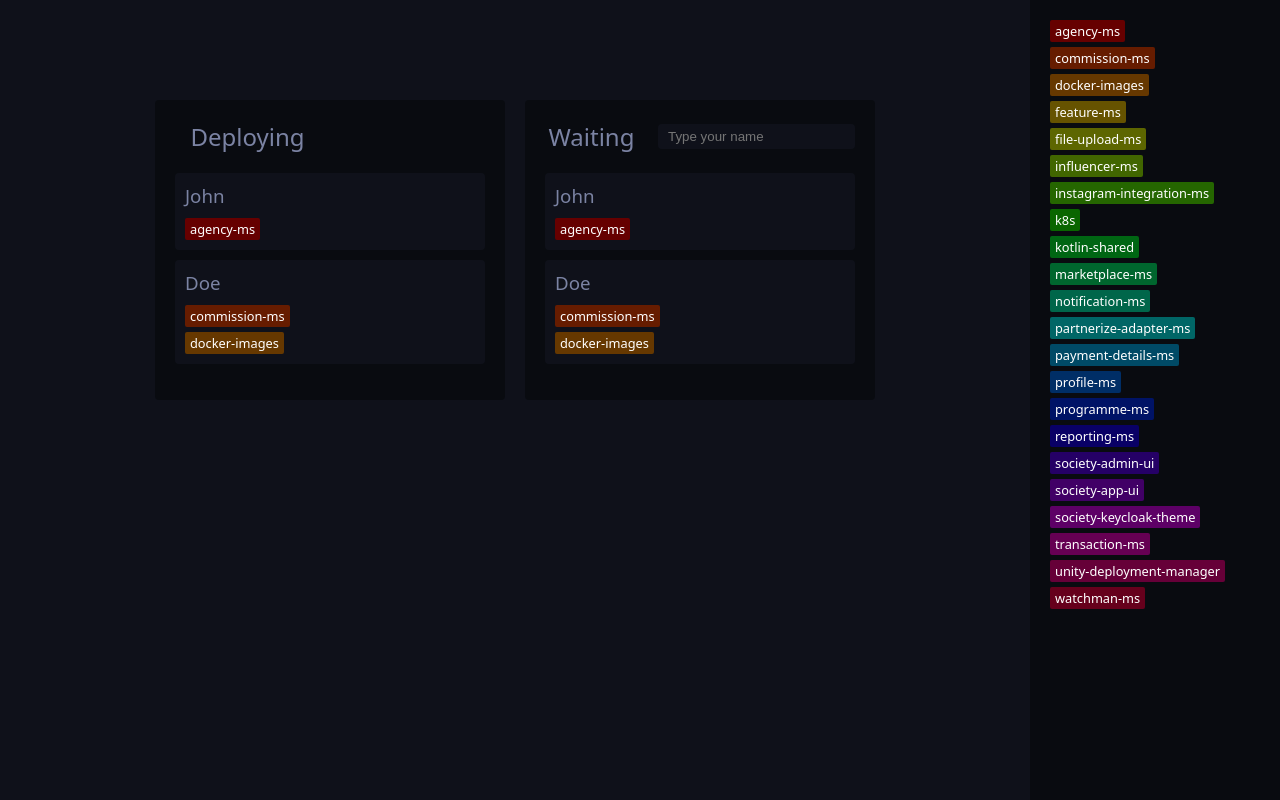
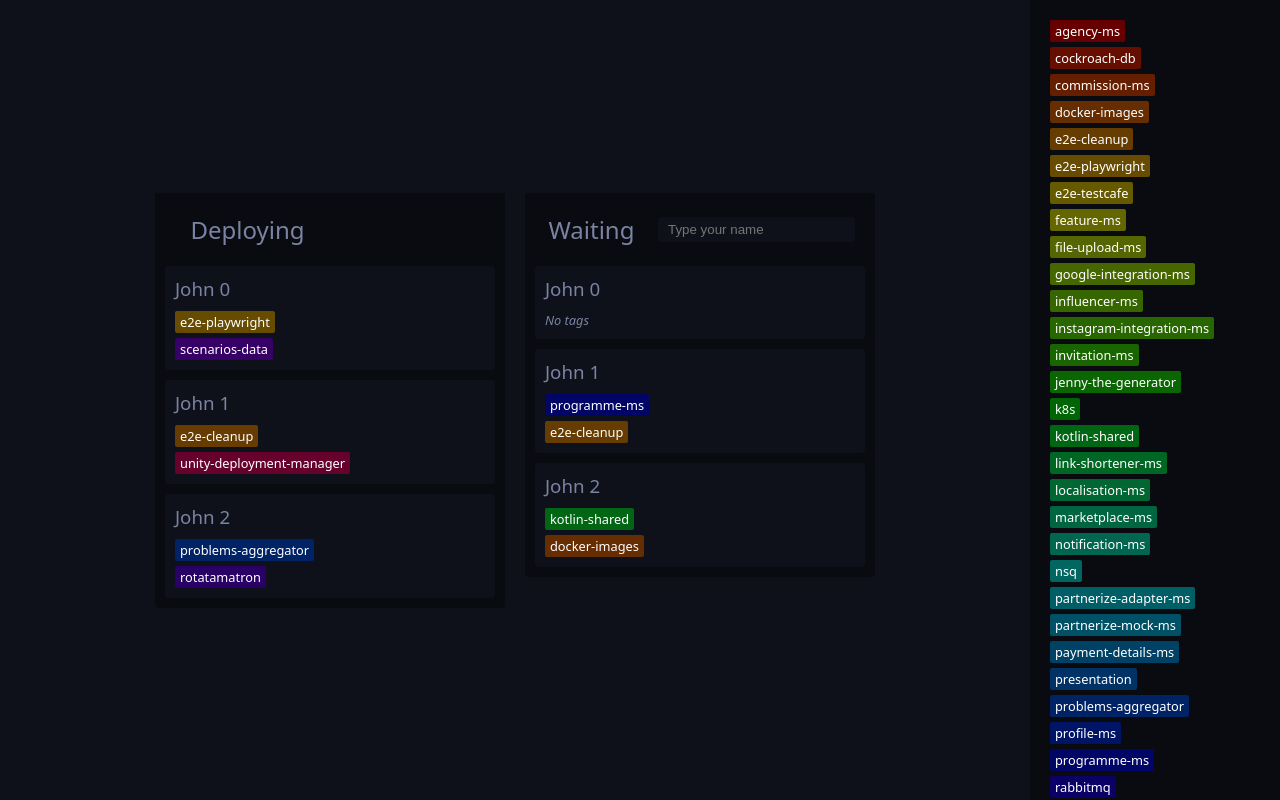
Before and after one commit to piotrzielinski1994/deployment-queue, a Next.js app: page / in a window 1280 px wide. Built offline with nearby package versions, Linux system fonts and the light colour scheme.

Commit message:
Tackle scrolling

```diff
--- a/components/board/board.module.scss
+++ b/components/board/board.module.scss
@@ -1,12 +1,13 @@
 .wrapper {
-  width: 100%;
-  max-width: 720px;
-  padding: 100px;
   grid-area: board;
+  align-self: center;
+  max-height: min(100vh, 700px);
   margin-inline: auto;
+  padding: var(--spacingSm);
   display: grid;
   grid-template-columns: repeat(2, 1fr);
   gap: var(--spacingMd);
   justify-content: center;
   align-items: start;
+  overflow-y: hidden;
 }
--- a/components/column/column.module.scss
+++ b/components/column/column.module.scss
@@ -1,44 +1,21 @@
 .wrapper {
   --_maxWidth: 350px;
-  --_minHeight: 300px;
-  position: relative;
   width: var(--_maxWidth);
   max-width: var(--_maxWidth);
-  min-height: var(--_minHeight);
-  padding: var(--spacingMd);
-  padding-bottom: calc(var(--spacingMd) - var(--spacingSm));
   display: grid;
   grid-template-rows: auto 1fr;
   border-radius: var(--radiusXs);
   background-color: var(--colorBg1);
-
-  &::before {
-    content: '';
-    position: absolute;
-    inset: 0;
-    z-index: 0;
-    background-color: var(--colorBg3);
-    opacity: 0;
-    color: hsl(calc(100 * 180), 50%, 50%);
-  }
-
-  & > * {
-    z-index: 1;
-  }
-
-  &[data-is-dragging-over='true'] {
-    &::before {
-      opacity: 1;
-    }
-  }
 }
 
 .header {
-  margin-bottom: var(--spacingMd);
+  padding: var(--spacingMd);
+  padding-bottom: var(--spacingSm);
   display: grid;
   grid-template-columns: repeat(2, 1fr);
   gap: var(--spacingMd);
   align-items: center;
+  background-color: inherit;
 }
 
 .heading {
@@ -64,11 +41,36 @@
   }
 }
 
+.scrollableContainer {
+  max-height: min(100%, 500px);
+  overflow-y: scroll;
+}
+
 .container {
-  display: grid;
-  align-content: start;
+  position: relative;
+  min-height: 200px;
+  padding: var(--spacingSm);
+  // padding-top: var(--spacingXs2);
+  padding-top: 0;
+
+  &::before {
+    content: '';
+    position: absolute;
+    inset: 0;
+    z-index: 0;
+    background-color: var(--colorBg3);
+    opacity: 0;
+  }
 
   & > * {
-    margin-bottom: var(--spacingSm);
+    isolation: isolate;
+    z-index: 2;
+    margin-top: var(--spacingSm);
+  }
+
+  &[data-is-dragging-over='true'] {
+    &::before {
+      opacity: 1;
+    }
   }
 }
--- a/components/column/column.tsx
+++ b/components/column/column.tsx
@@ -22,11 +22,7 @@ const Column = ({ column }: ColumnProps) => {
   return (
     <Droppable droppableId={column.id} type={DndDroppable.CARDS}>
       {(droppableProvider, droppableSnapshot) => (
-        <div
-          className={styles.wrapper}
-          ref={droppableProvider.innerRef}
-          data-is-dragging-over={droppableSnapshot.isDraggingOver}
-        >
+        <div className={styles.wrapper}>
           <header className={styles.header}>
             <h2 className={styles.heading}>{column.heading}</h2>
             {column.canAddCard && (
@@ -41,12 +37,21 @@ const Column = ({ column }: ColumnProps) => {
               </form>
             )}
           </header>
-          <div className={styles.container} data-droppable="column">
-            {column.cards.map((card, index) => {
-              return <Card key={card.id} card={card} index={index} />;
-            })}
+          <div
+            className={styles.scrollableContainer}
+            data-droppable="column"
+            ref={droppableProvider.innerRef}
+          >
+            <div
+              className={styles.container}
+              data-is-dragging-over={droppableSnapshot.isDraggingOver}
+            >
+              {column.cards.map((card, index) => {
+                return <Card key={card.id} card={card} index={index} />;
+              })}
+              {droppableProvider.placeholder}
+            </div>
           </div>
-          {droppableProvider.placeholder}
         </div>
       )}
     </Droppable>
--- a/components/dashboard/dashboard.module.scss
+++ b/components/dashboard/dashboard.module.scss
@@ -1,6 +1,7 @@
 .wrapper {
-  min-height: 100dvh;
+  height: 100vh;
   display: grid;
   grid-template-columns: 1fr 250px;
   grid-template-areas: 'board sidebar';
+  overflow: hidden;
 }
--- a/components/sidebar/sidebar.module.scss
+++ b/components/sidebar/sidebar.module.scss
@@ -6,6 +6,7 @@
   justify-items: start;
   align-content: start;
   background-color: var(--colorBg1);
+  overflow-y: auto;
 
   & > * {
     margin-bottom: var(--spacingXs);
--- a/data/queue/queue.helpers.ts
+++ b/data/queue/queue.helpers.ts
@@ -8,35 +8,20 @@ import { TAG_CONTAINER } from '../tags/tags.types';
 
 export const defaultQueue: Queue = {
   // columns,
-  columns: columns.map((column) => {
+  columns: columns.map((column, index) => {
     return {
       ...column,
-      cards: [
-        {
-          id: generateCardId(),
-          heading: 'John',
-          tags: [
-            {
-              ...tags[0],
-              id: generateTagId(),
-            },
-          ],
-        },
-        {
-          id: generateCardId(),
-          heading: 'Doe',
-          tags: [
-            {
-              ...tags[1],
-              id: generateTagId(),
-            },
-            {
-              ...tags[2],
-              id: generateTagId(),
-            },
-          ],
-        },
-      ],
+      cards: Array.from({ length: 3 }, (_, index) => ({
+        id: generateCardId(),
+        heading: `John ${index}`,
+        tags: Array.from({ length: Math.floor(Math.random() * 5) }, () => {
+          const index = Math.floor(Math.random() * tags.length);
+          return {
+            ...tags[index],
+            id: generateTagId(),
+          };
+        }),
+      })),
     };
   }),
 };
--- a/data/tags/tags.ts
+++ b/data/tags/tags.ts
@@ -3,27 +3,46 @@ import { Tag } from './tags.types';
 
 export const tags: Tag[] = [
   'agency-ms',
+  'cockroach-db',
   'commission-ms',
   'docker-images',
+  'e2e-cleanup',
+  'e2e-playwright',
+  'e2e-testcafe',
   'feature-ms',
   'file-upload-ms',
+  'google-integration-ms',
   'influencer-ms',
   'instagram-integration-ms',
+  'invitation-ms',
+  'jenny-the-generator',
   'k8s',
   'kotlin-shared',
+  'link-shortener-ms',
+  'localisation-ms',
   'marketplace-ms',
   'notification-ms',
+  'nsq',
   'partnerize-adapter-ms',
+  'partnerize-mock-ms',
   'payment-details-ms',
+  'presentation',
+  'problems-aggregator',
   'profile-ms',
   'programme-ms',
+  'rabbitmq',
   'reporting-ms',
+  'rotatamatron',
+  'scenarios-data',
+  'scripts',
   'society-admin-ui',
+  'society-api-docs',
   'society-app-ui',
-  'watchman-ms',
   'society-keycloak-theme',
   'transaction-ms',
   'unity-deployment-manager',
+  'watchman-ms',
+  'wiremock-partnerize-ms',
 ]
   .sort()
   .map((label, index, arr) => ({
```
